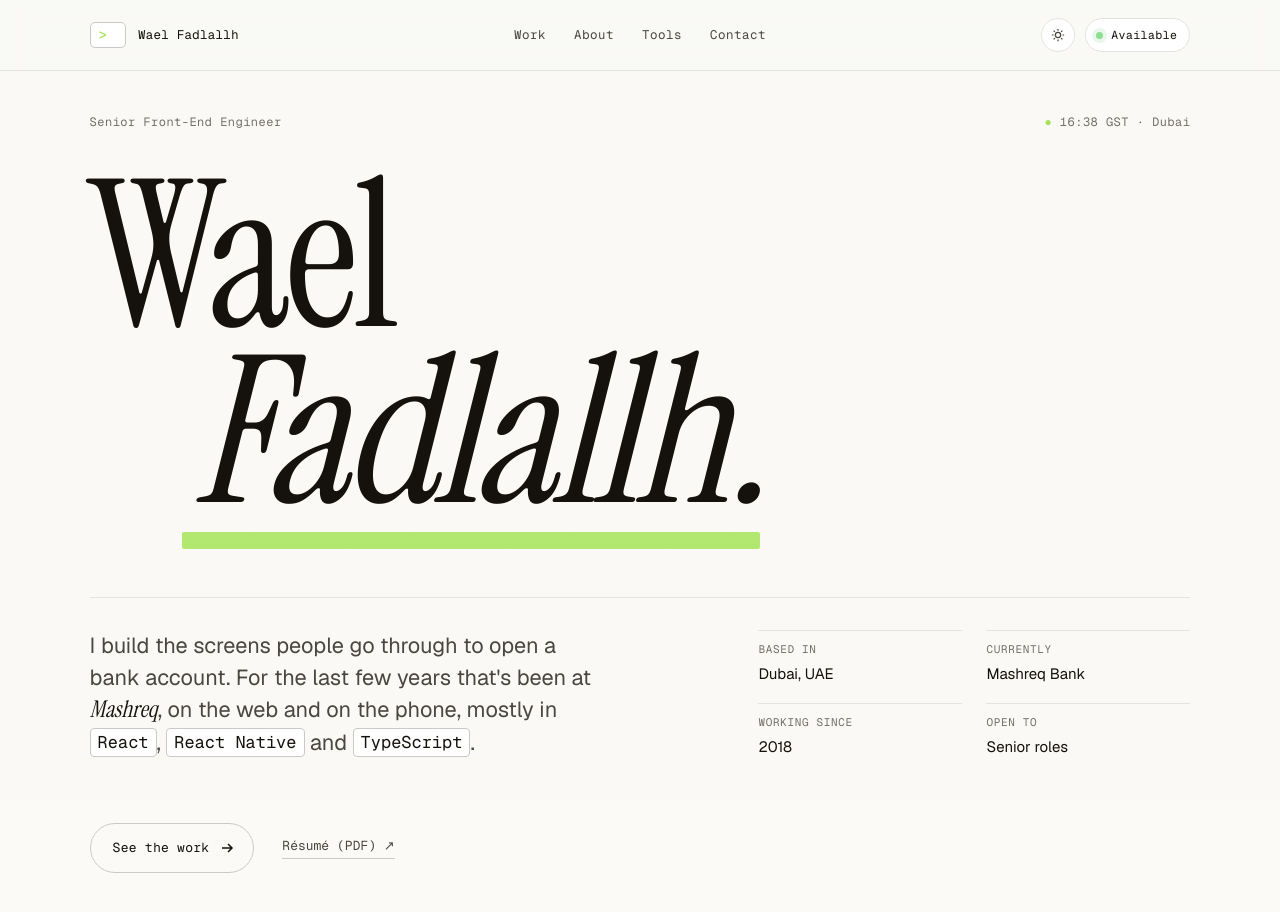
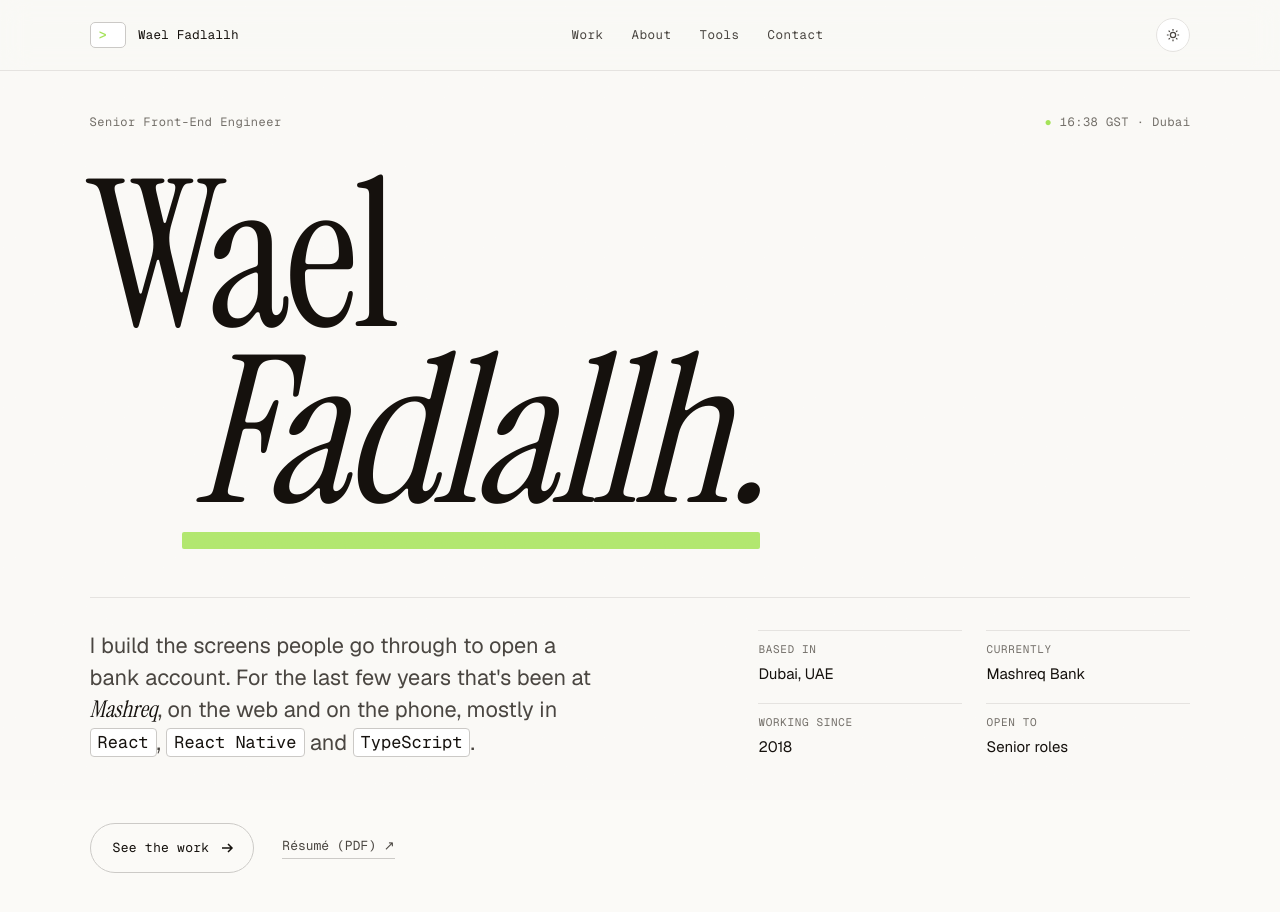
Before and after one commit to wael-fadlallah/waelfadlallh.com, a Next.js app: page / in a window 1280 px wide. Shown: the top 912 px of the page. Built offline with nearby package versions, Linux system fonts and the light colour scheme.

Commit message:
Remove the Available chip from the header
Co-Authored-By: Claude Opus 5.5 (1M context) <noreply@anthropic.com>
Claude-Session: https://claude.ai/code/session_01RrWugQrvt3eFyCtTY1Are5

```diff
--- a/app/components/header.tsx
+++ b/app/components/header.tsx
@@ -29,10 +29,6 @@ export function Header() {
 
       <div className="nav__actions">
         <ThemeToggle />
-        <a className="contact-pill" href="mailto:wael.fudlallah@gmail.com">
-          <span className="contact-pill__dot" aria-hidden="true" />
-          <span>Available</span>
-        </a>
       </div>
     </header>
   );
--- a/app/globals.css
+++ b/app/globals.css
@@ -321,49 +321,10 @@ svg {
   display: none;
 }
 
-.contact-pill {
-  display: inline-flex;
-  align-items: center;
-  gap: 8px;
-  padding: 7px 12px 7px 10px;
-  border-radius: 999px;
-  border: 1px solid var(--border-subtle);
-  background: var(--bg-card);
-  font-family: var(--font-mono);
-  font-size: 11.5px;
-  letter-spacing: 0.04em;
-  color: var(--text-primary);
-  transition: border-color 0.2s, background 0.2s;
-}
-
-.contact-pill:hover {
-  border-color: var(--accent);
-}
-
-.contact-pill__dot {
-  width: 7px;
-  height: 7px;
-  border-radius: 50%;
-  background: oklch(0.78 0.18 145);
-  box-shadow: 0 0 0 4px oklch(0.78 0.18 145 / 0.18);
-  animation: blip 2.4s ease-in-out infinite;
-}
-
-@keyframes blip {
-
-  0%,
-  100% {
-    opacity: 1;
-  }
-
-  50% {
-    opacity: 0.5;
-  }
-}
-
 @media (max-width: 760px) {
   .nav {
     grid-template-columns: auto auto;
+    justify-content: space-between;
     gap: 12px;
     padding: 14px 24px;
   }
```
